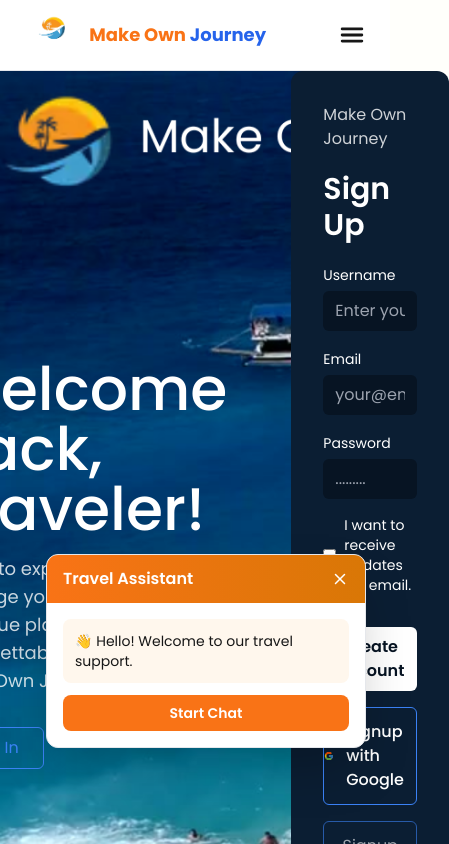
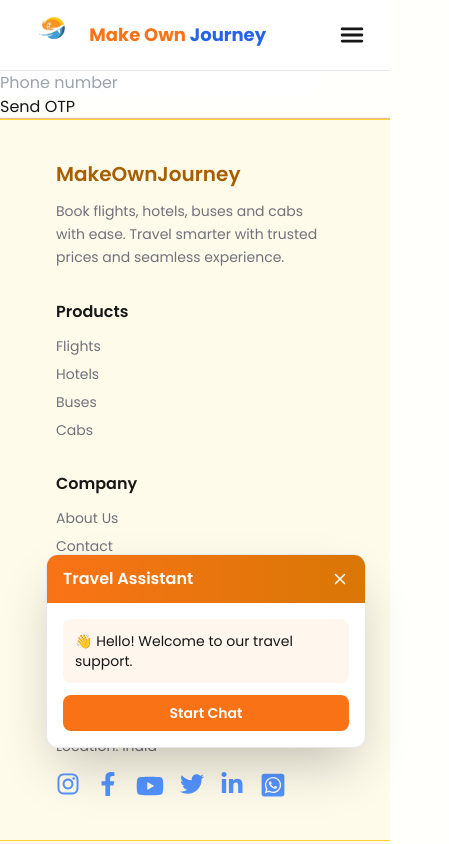
Before and after one commit to ownmakejourney-design/MakeOwnJourney-frontend, a Next.js app: page /auth in a window 390 px wide. Shown: the top 844 px of the page, 449 px wide, since content can reach past the window. Built offline with nearby package versions, Linux system fonts and the light colour scheme.

Commit message:
Add firebse phone OTP

```diff
--- a/package.json
+++ b/package.json
@@ -14,6 +14,7 @@
     "axios": "^1.13.2",
     "clsx": "^2.1.1",
     "date-fns": "^4.1.0",
+    "firebase": "^12.9.0",
     "framer-motion": "^12.23.26",
     "lucide-react": "^0.562.0",
     "next": "^16.1.1",
--- a/src/app/auth/page.tsx
+++ b/src/app/auth/page.tsx
@@ -1,127 +1,151 @@
+// "use client";
+
+// import React, { useState } from "react";
+// import { FcGoogle } from "react-icons/fc";
+
+// const Page = () => {
+//   const [username, setUsername] = useState("");
+//   const [email, setEmail] = useState("");
+//   const [password, setPassword] = useState("");
+
+//   const handleSubmit = (e: React.FormEvent) => {
+//     e.preventDefault();
+//     console.log({ username, email, password });
+//   };
+
+//   return (
+//     <div
+//       className="min-h-screen flex items-center justify-center gap-16 bg-no-repeat bg-cover text-white px-20"
+//       style={{ backgroundImage: "url('/signupImage.png')" }}
+//     >
+//       {/* Left Section */}
+//       <div className="max-w-[700px]">
+//         <h2 className="text-6xl font-medium mb-4">
+//           Welcome Back, Traveler!
+//         </h2>
+
+//         <p className="text-white/80 text-lg mb-8">
+//           Log in to explore destinations, manage your bookings, and continue
+//           planning your next unforgettable journey with Make Own Journey.
+//         </p>
+
+//         <button className="border border-blue-500 text-blue-500 px-6 py-2 rounded-md hover:bg-blue-500 hover:text-white transition">
+//           Sign In
+//         </button>
+//       </div>
+
+//       {/* Right Card */}
+//       <div className="w-[400px] bg-[#0b1e33] rounded-xl p-8 flex flex-col gap-5">
+//         <p className="text-white/80">Make Own Journey</p>
+//         <h1 className="text-3xl font-semibold">Sign Up</h1>
+
+//         <form
+//           onSubmit={handleSubmit}
+//           className="flex flex-col gap-4"
+//         >
+//           {/* Username */}
+//           <div>
+//             <label className="text-sm">Username</label>
+//             <input
+//               type="text"
+//               value={username}
+//               onChange={(e) => setUsername(e.target.value)}
+//               placeholder="Enter your name"
+//               className="w-full mt-1 px-3 py-2 rounded-md bg-[#071423] outline-none"
+//             />
+//           </div>
+
+//           {/* Email */}
+//           <div>
+//             <label className="text-sm">Email</label>
+//             <input
+//               type="email"
+//               value={email}
+//               onChange={(e) => setEmail(e.target.value)}
+//               placeholder="your@email.com"
+//               className="w-full mt-1 px-3 py-2 rounded-md bg-[#071423] outline-none"
+//             />
+//           </div>
+
+//           {/* Password */}
+//           <div>
+//             <label className="text-sm">Password</label>
+//             <input
+//               type="password"
+//               value={password}
+//               onChange={(e) => setPassword(e.target.value)}
+//               placeholder="........."
+//               className="w-full mt-1 px-3 py-2 rounded-md bg-[#071423] outline-none"
+//             />
+//           </div>
+
+//           {/* Checkbox */}
+//           <div className="flex items-center gap-2 text-sm">
+//             <input type="checkbox" />
+//             <span>I want to receive updates via email.</span>
+//           </div>
+
+//           {/* Submit */}
+//           <button
+//             type="submit"
+//             className="mt-4 bg-white text-[#071423] font-semibold py-2 rounded-md hover:opacity-90"
+//           >
+//             Create Account
+//           </button>
+
+//           {/* Google Signup */}
+//           <div
+//             onClick={() => {
+//                 window.location.href = "http://localhost:8084/auth/google";
+//             }}
+//             className="flex items-center justify-center gap-3 border border-blue-500 py-3 rounded-md cursor-pointer hover:bg-blue-500 hover:text-white transition"
+//             >
+//             <FcGoogle size={22} />
+//             <span className="font-medium">Signup with Google</span>
+//             </div>
+//           {/* Facebook Disabled */}
+//           <div className="border border-blue-500 text-center py-3 rounded-md opacity-60 cursor-not-allowed">
+//             Signup with Facebook (Coming Soon)
+//           </div>
+
+//           {/* Sign In */}
+//           <button
+//             type="button"
+//             onClick={() => {
+//               window.location.href = "/auth/login";
+//             }}
+//             className="border border-blue-500 text-blue-500 py-2 rounded-md hover:bg-blue-500 hover:text-white transition"
+//           >
+//             Sign In
+//           </button>
+//         </form>
+//       </div>
+//     </div>
+//   );
+// };
+
+// export default Page;
+
+
 "use client";
 
-import React, { useState } from "react";
-import { FcGoogle } from "react-icons/fc";
+import { useState } from "react";
+import { ConfirmationResult } from "firebase/auth";
+import PhoneInput from "@/components/Auth/PhoneInput";
+import OtpVerify from "@/components/Auth/OtpVerify";
 
-const Page = () => {
-  const [username, setUsername] = useState("");
-  const [email, setEmail] = useState("");
-  const [password, setPassword] = useState("");
 
-  const handleSubmit = (e: React.FormEvent) => {
-    e.preventDefault();
-    console.log({ username, email, password });
-  };
+export default function LoginPage() {
+  const [confirmation, setConfirmation] =
+    useState<ConfirmationResult | null>(null);
 
   return (
-    <div
-      className="min-h-screen flex items-center justify-center gap-16 bg-no-repeat bg-cover text-white px-20"
-      style={{ backgroundImage: "url('/signupImage.png')" }}
-    >
-      {/* Left Section */}
-      <div className="max-w-[700px]">
-        <h2 className="text-6xl font-medium mb-4">
-          Welcome Back, Traveler!
-        </h2>
-
-        <p className="text-white/80 text-lg mb-8">
-          Log in to explore destinations, manage your bookings, and continue
-          planning your next unforgettable journey with Make Own Journey.
-        </p>
-
-        <button className="border border-blue-500 text-blue-500 px-6 py-2 rounded-md hover:bg-blue-500 hover:text-white transition">
-          Sign In
-        </button>
-      </div>
-
-      {/* Right Card */}
-      <div className="w-[400px] bg-[#0b1e33] rounded-xl p-8 flex flex-col gap-5">
-        <p className="text-white/80">Make Own Journey</p>
-        <h1 className="text-3xl font-semibold">Sign Up</h1>
-
-        <form
-          onSubmit={handleSubmit}
-          className="flex flex-col gap-4"
-        >
-          {/* Username */}
-          <div>
-            <label className="text-sm">Username</label>
-            <input
-              type="text"
-              value={username}
-              onChange={(e) => setUsername(e.target.value)}
-              placeholder="Enter your name"
-              className="w-full mt-1 px-3 py-2 rounded-md bg-[#071423] outline-none"
-            />
-          </div>
-
-          {/* Email */}
-          <div>
-            <label className="text-sm">Email</label>
-            <input
-              type="email"
-              value={email}
-              onChange={(e) => setEmail(e.target.value)}
-              placeholder="your@email.com"
-              className="w-full mt-1 px-3 py-2 rounded-md bg-[#071423] outline-none"
-            />
-          </div>
-
-          {/* Password */}
-          <div>
-            <label className="text-sm">Password</label>
-            <input
-              type="password"
-              value={password}
-              onChange={(e) => setPassword(e.target.value)}
-              placeholder="........."
-              className="w-full mt-1 px-3 py-2 rounded-md bg-[#071423] outline-none"
-            />
-          </div>
-
-          {/* Checkbox */}
-          <div className="flex items-center gap-2 text-sm">
-            <input type="checkbox" />
-            <span>I want to receive updates via email.</span>
-          </div>
-
-          {/* Submit */}
-          <button
-            type="submit"
-            className="mt-4 bg-white text-[#071423] font-semibold py-2 rounded-md hover:opacity-90"
-          >
-            Create Account
-          </button>
-
-          {/* Google Signup */}
-          <div
-            onClick={() => {
-                window.location.href = "http://localhost:8084/auth/google";
-            }}
-            className="flex items-center justify-center gap-3 border border-blue-500 py-3 rounded-md cursor-pointer hover:bg-blue-500 hover:text-white transition"
-            >
-            <FcGoogle size={22} />
-            <span className="font-medium">Signup with Google</span>
-            </div>
-          {/* Facebook Disabled */}
-          <div className="border border-blue-500 text-center py-3 rounded-md opacity-60 cursor-not-allowed">
-            Signup with Facebook (Coming Soon)
-          </div>
-
-          {/* Sign In */}
-          <button
-            type="button"
-            onClick={() => {
-              window.location.href = "/auth/login";
-            }}
-            className="border border-blue-500 text-blue-500 py-2 rounded-md hover:bg-blue-500 hover:text-white transition"
-          >
-            Sign In
-          </button>
-        </form>
-      </div>
-    </div>
+    <>
+      {!confirmation ? (
+        <PhoneInput onOtpSent={setConfirmation} />
+      ) : (
+        <OtpVerify confirmationResult={confirmation} />
+      )}
+    </>
   );
-};
-
-export default Page;
+}
--- /dev/null
+++ b/src/components/Auth/OtpVerify.tsx
@@ -0,0 +1,49 @@
+"use client";
+
+import { useState } from "react";
+import { ConfirmationResult } from "firebase/auth";
+import api from "@/server/api";
+
+interface OtpVerifyProps {
+  confirmationResult: ConfirmationResult;
+}
+
+export default function OtpVerify({
+  confirmationResult,
+}: OtpVerifyProps) {
+  const [otp, setOtp] = useState("");
+
+  const verifyOtp = async () => {
+    try {
+      const result = await confirmationResult.confirm(otp);
+      const token = await result.user.getIdToken();
+
+      await api.post(
+        "/api/auth/verify",
+        {},
+        {
+          headers: {
+            Authorization: `Bearer ${token}`,
+          },
+        }
+      );
+
+      alert("Login Successful");
+    } catch (err) {
+      console.error(err);
+      alert("Invalid OTP");
+    }
+  };
+
+  return (
+    <div>
+      <input
+        placeholder="OTP"
+        value={otp}
+        onChange={(e) => setOtp(e.target.value)}
+      />
+
+      <button onClick={verifyOtp}>Verify OTP</button>
+    </div>
+  );
+}
--- /dev/null
+++ b/src/components/Auth/PhoneInput.tsx
@@ -0,0 +1,68 @@
+"use client";
+
+import { useEffect, useState } from "react";
+import { auth } from "@/firebase/firebase";
+import {
+  RecaptchaVerifier,
+  signInWithPhoneNumber,
+  ConfirmationResult,
+} from "firebase/auth";
+
+interface PhoneInputProps {
+  onOtpSent: (result: ConfirmationResult) => void;
+}
+
+export default function PhoneInput({ onOtpSent }: PhoneInputProps) {
+  const [phone, setPhone] = useState("");
+  const [recaptchaReady, setRecaptchaReady] = useState(false);
+
+  useEffect(() => {
+    if (typeof window !== "undefined" && !(window as any).recaptchaVerifier) {
+      (window as any).recaptchaVerifier = new RecaptchaVerifier(
+        auth,
+        "recaptcha-container",
+        {
+          size: "invisible",
+        }
+      );
+
+      setRecaptchaReady(true);
+    }
+  }, []);
+
+  const sendOtp = async () => {
+    try {
+      if (!recaptchaReady) {
+        alert("Recaptcha not ready");
+        return;
+      }
+
+      const appVerifier = (window as any).recaptchaVerifier;
+
+      const confirmationResult = await signInWithPhoneNumber(
+        auth,
+        `+91${phone}`,
+        appVerifier
+      );
+
+      onOtpSent(confirmationResult);
+    } catch (err) {
+      console.error(err);
+      alert("Failed to send OTP");
+    }
+  };
+
+  return (
+    <div>
+      <input
+        placeholder="Phone number"
+        value={phone}
+        onChange={(e) => setPhone(e.target.value)}
+      />
+
+      <button onClick={sendOtp}>Send OTP</button>
+
+      <div id="recaptcha-container"></div>
+    </div>
+  );
+}
--- /dev/null
+++ b/src/firebase/firebase.ts
@@ -0,0 +1,35 @@
+// // Import the functions you need from the SDKs you need
+// import { initializeApp } from "firebase/app";
+// import { getAnalytics } from "firebase/app/";
+// const firebaseConfig = {
+//   apiKey: "AIzaSyAVIYqvB58DitUpkB1VKjZjykSodAFJqpw",
+//   authDomain: "phone-auth-app-74c04.firebaseapp.com",
+//   projectId: "phone-auth-app-74c04",
+//   storageBucket: "phone-auth-app-74c04.firebasestorage.app",
+//   messagingSenderId: "565112225198",
+//   appId: "1:565112225198:web:5b3b1100a95ef0bade5c3f",
+//   measurementId: "G-P4N4L1RTJV"
+// };
+
+// // Initialize Firebase
+// const app = initializeApp(firebaseConfig);
+// const analytics = getAnalytics(app);
+
+import { initializeApp, getApps, getApp } from "firebase/app";
+import { getAuth } from "firebase/auth";
+
+const firebaseConfig = {
+  apiKey: "AIzaSyAVIYqvB58DitUpkB1VKjZjykSodAFJqpw",
+  authDomain: "phone-auth-app-74c04.firebaseapp.com",
+  projectId: "phone-auth-app-74c04",
+  storageBucket: "phone-auth-app-74c04.appspot.com",
+  messagingSenderId: "565112225198",
+  appId: "1:565112225198:web:5b3b1100a95ef0bade5c3f",
+};
+
+// 🔐 Prevent re-initialization (Next.js best practice)
+const app = !getApps().length
+  ? initializeApp(firebaseConfig)
+  : getApp();
+
+export const auth = getAuth(app);
```
Also changed, not shown: 1 other file (tests, documents, lock files or other folders).
